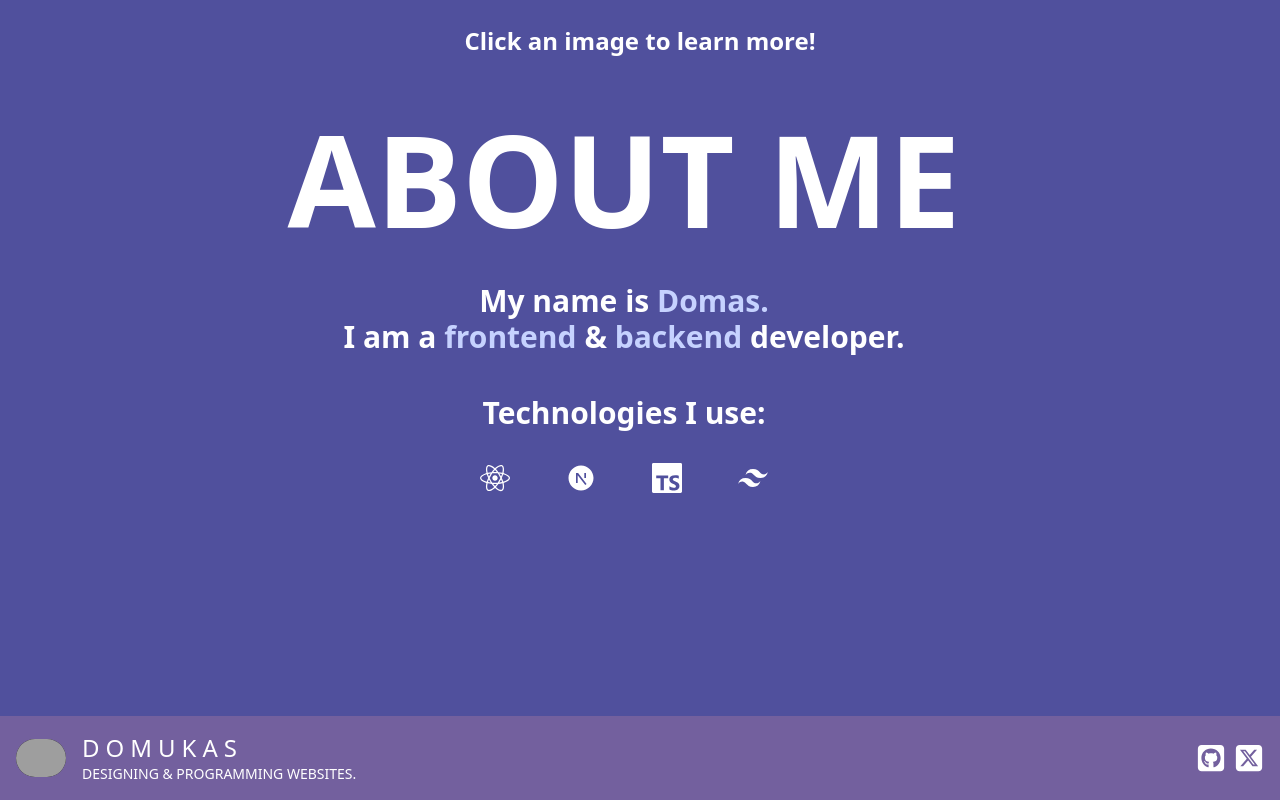
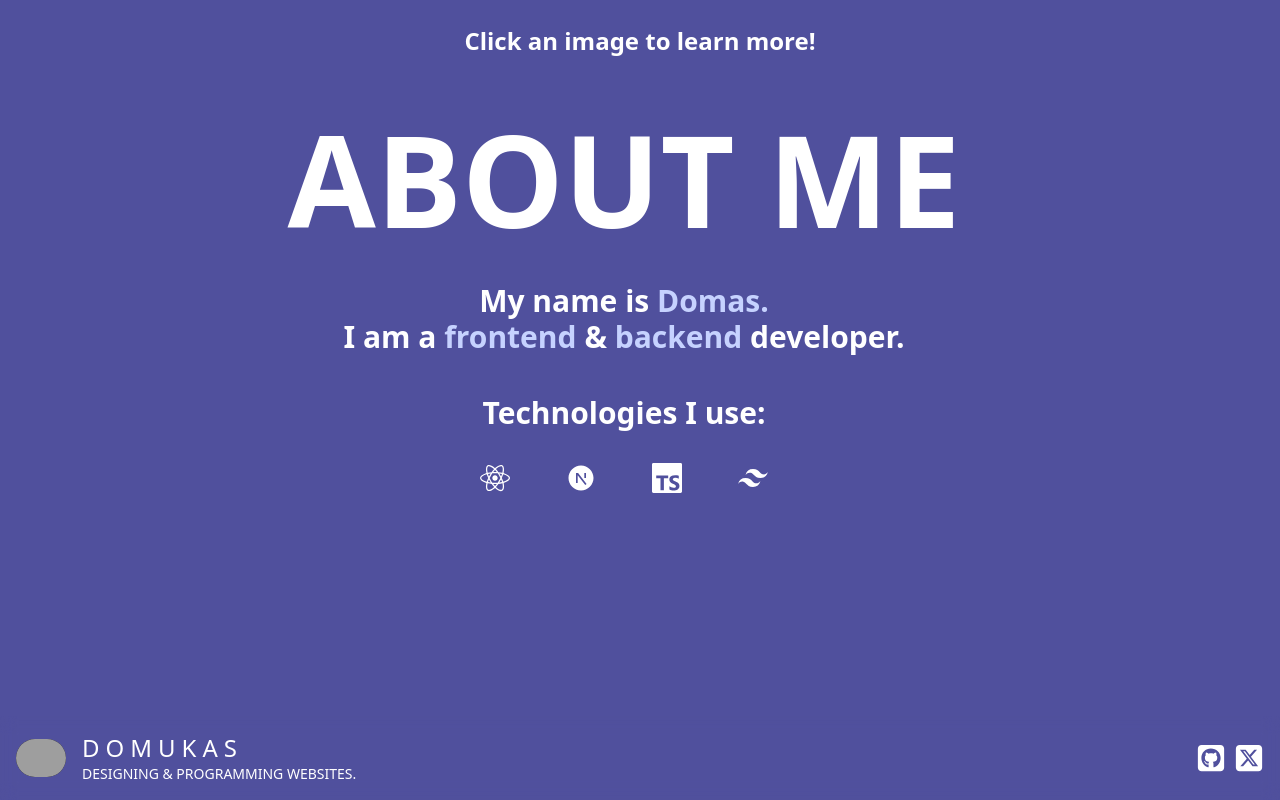
Before and after one commit to Domukas1337/portfolio-page, a Next.js app: page / in a window 1280 px wide. Shown: the part 1684-2484 px from the top of the page. Built offline with nearby package versions, Linux system fonts and the light colour scheme; grey boxes are pictures that could not be loaded; a web font is replaced by a local one.

Commit message:
footer background is now blurred instead of color

```diff
--- a/Components/Footer.tsx
+++ b/Components/Footer.tsx
@@ -6,7 +6,7 @@ import { FaSquareXTwitter } from "react-icons/fa6";
 
 export default function Footer() {
   return (
-    <footer className="bg-red-300/20 flex flex-col">
+    <footer className="flex flex-col backdrop-blur-sm">
       <div className="flex items-center m-4">
         <Link
           href="https://github.com/Domukas1337"
```
